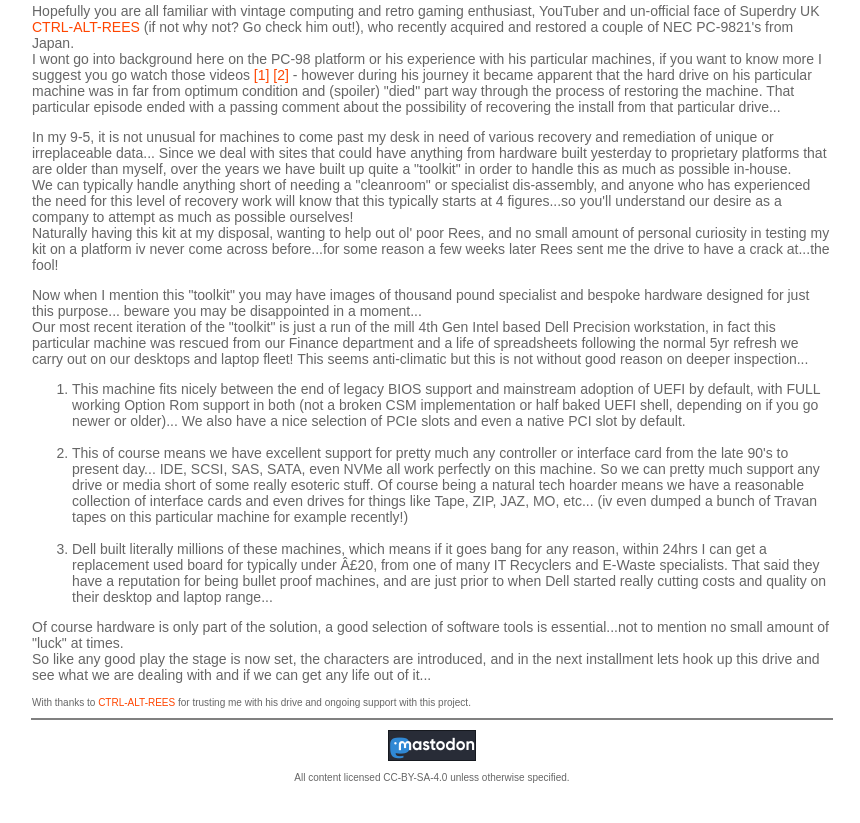
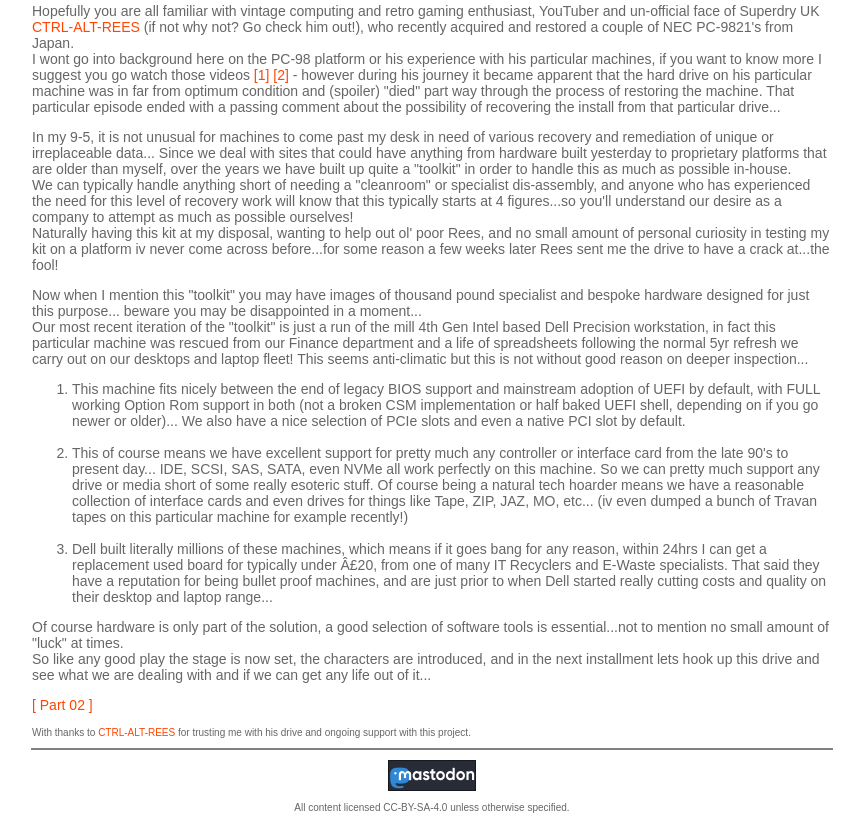
Before and after one commit to bitterblitter/bitterblitter.github.io, a plain HTML site: page blog/2024/adventures-in-pc-98-part-1.html in a window 1280 px wide. Shown: the part 571-1394 px from the top of the page, without its empty margins (208-1068 px from the left). Before the commit the page ends 1364 px from the top, so only its background shows below. Drawn offline with Linux system fonts and the light colour scheme.

Commit message:
New post

```diff
--- a/blog/2024/adventures-in-pc-98-part-1.html
+++ b/blog/2024/adventures-in-pc-98-part-1.html
@@ -54,7 +54,7 @@ a:active {
   </ol>
   <p>Of course hardware is only part of the solution, a good selection of software tools is essential...not to mention no small amount of "luck" at times.<br>
   So like any good play the stage is now set, the characters are introduced, and in the next installment lets hook up this drive and see what we are dealing with and if we can get any life out of it...</p>
-  <!-- REMOVE LATER <p><a href="adventures-in-pc-98-part-2.html" target="_self">[ Part 02 ]</a></p> -->
+  <p><a href="adventures-in-pc-98-part-2.html" target="_self">[ Part 02 ]</a></p>
 </div>
 <div class="style2">
 <p>With thanks to <a href="https://youtube.com/@ctrlaltrees?feature=shared" target="_blank">CTRL-ALT-REES</a> for trusting me with his drive and ongoing support with this project.</p>
```
Also changed, not shown: index.html (+2 -2 lines).
